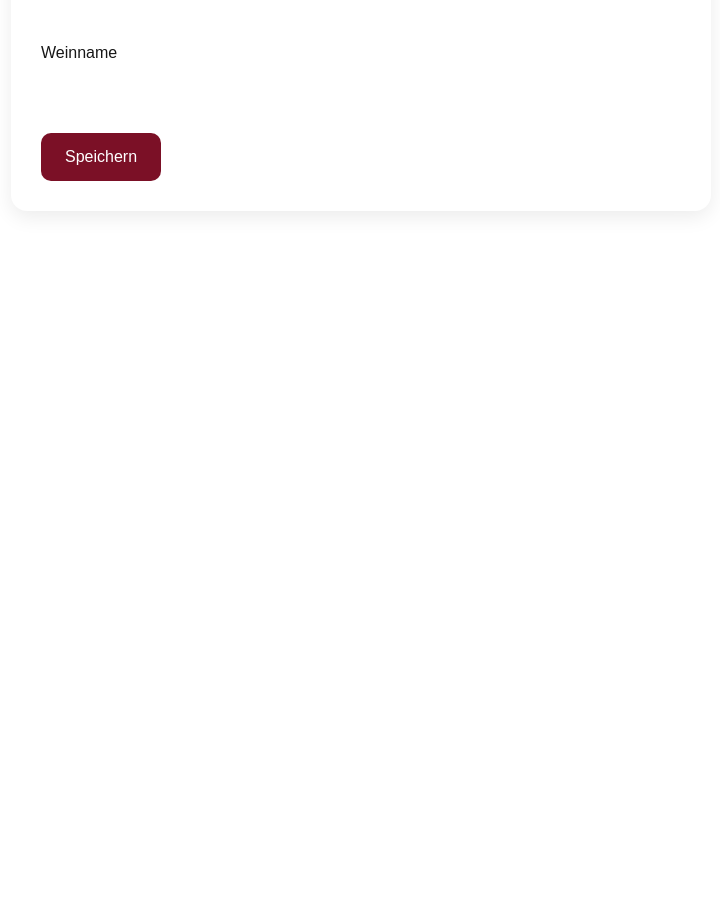
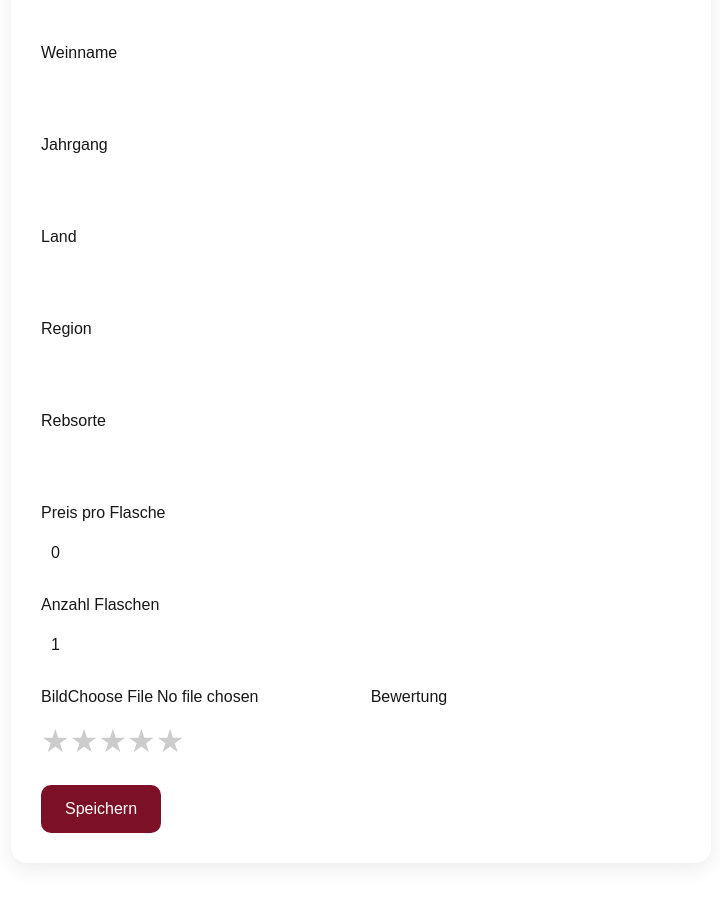
Before and after one commit to maprinz76-ctrl/winecellar-ai, a Next.js app: page /wein-bearbeiten/1 in a window 1280 px wide. Shown: the part 220-1123 px from the top of the page, without its empty margins (279-999 px from the left). Before the commit the page ends 800 px from the top, so only its background shows below. Built offline with nearby package versions, Linux system fonts and the light colour scheme.

Commit message:
Bilder bearbeiten und im Weinkeller anzeigen

```diff
--- a/app/components/WeinKarte.tsx
+++ b/app/components/WeinKarte.tsx
@@ -39,6 +39,22 @@ export default function WeinKarte({
     marginBottom: "20px",
   }}
 >
+  {wein.bild && (
+  <img
+    src={wein.bild}
+    alt={wein.weinname}
+    style={{
+
+  width: "220px",
+  height: "220px",
+  objectFit: "contain",
+  display: "block",
+  margin: "0 auto 20px",
+  borderRadius: "12px",
+  backgroundColor: "#fafafa",
+}}
+  />
+)}
       <h2>{wein.weinname}</h2>
       <p
   style={{
@@ -59,7 +75,7 @@ export default function WeinKarte({
   {[1, 2, 3, 4, 5].map((stern) => (
     <span
       key={stern}
-      onClick={() => bewertungAendern(wein.id, stern)}
+
       style={{
         cursor: "pointer",
         color:
--- a/app/wein-bearbeiten/[id]/page.tsx
+++ b/app/wein-bearbeiten/[id]/page.tsx
@@ -9,6 +9,14 @@ const id = Number(params.id);
 const [wein, setWein] = useState({
   produzent: "",
   weinname: "",
+  jahrgang: "",
+  land: "",
+  region: "",
+  rebsorte: "",
+  preis: 0,
+  anzahl: 1,
+  bewertung: 0,
+  bild: "",
 });
 useEffect(() => {
   const gespeicherteWeine = JSON.parse(
@@ -48,7 +56,7 @@ function speichern() {
     >
       <h1>🍷 Wein bearbeiten</h1>
 
-      <p>Hier bearbeiten wir später den ausgewählten Wein.</p>
+      <p>Passe die gewünschten Angaben an und speichere die Änderungen.</p>
 
       <hr style={{ margin: "25px 0" }} />
 
@@ -87,9 +95,186 @@ function speichern() {
     marginBottom: "18px",
   }}
 />
+<label>Jahrgang</label>
+<input
+  type="number"
+  value={wein.jahrgang}
+  onChange={(e) =>
+    setWein({
+      ...wein,
+      jahrgang: e.target.value,
+    })
+  }
+  style={{
+    width: "100%",
+    padding: "10px",
+    marginTop: "6px",
+    marginBottom: "18px",
+  }}
+/>
+<label>Land</label>
+<input
+  type="text"
+  value={wein.land}
+  onChange={(e) =>
+    setWein({
+      ...wein,
+      land: e.target.value,
+    })
+  }
+  style={{
+    width: "100%",
+    padding: "10px",
+    marginTop: "6px",
+    marginBottom: "18px",
+  }}
+/>
 
-      <button
-      onClick={speichern}
+<label>Region</label>
+<input
+  type="text"
+  value={wein.region}
+  onChange={(e) =>
+    setWein({
+      ...wein,
+      region: e.target.value,
+    })
+  }
+  style={{
+    width: "100%",
+    padding: "10px",
+    marginTop: "6px",
+    marginBottom: "18px",
+  }}
+/>
+<label>Rebsorte</label>
+<input
+  type="text"
+  value={wein.rebsorte}
+  onChange={(e) =>
+    setWein({
+      ...wein,
+      rebsorte: e.target.value,
+    })
+  }
+  style={{
+    width: "100%",
+    padding: "10px",
+    marginTop: "6px",
+    marginBottom: "18px",
+  }}
+/>
+
+<label>Preis pro Flasche</label>
+<input
+  type="number"
+  step="0.05"
+  value={wein.preis}
+  onChange={(e) =>
+    setWein({
+      ...wein,
+      preis: Number(e.target.value),
+    })
+  }
+  style={{
+    width: "100%",
+    padding: "10px",
+    marginTop: "6px",
+    marginBottom: "18px",
+  }}
+/>
+
+<label>Anzahl Flaschen</label>
+<input
+  type="number"
+  min="0"
+  value={wein.anzahl}
+  onChange={(e) =>
+    setWein({
+      ...wein,
+      anzahl: Number(e.target.value),
+    })
+  }
+  style={{
+    width: "100%",
+    padding: "10px",
+    marginTop: "6px",
+    marginBottom: "18px",
+  }}
+/>
+<label>Bild</label>
+
+{wein.bild && (
+  <img
+    src={wein.bild}
+    alt="Wein"
+    style={{
+      width: "220px",
+      borderRadius: "12px",
+      display: "block",
+      marginBottom: "15px",
+    }}
+  />
+)}
+
+<input
+  type="file"
+  accept="image/*"
+  onChange={(e) => {
+    const datei = e.target.files?.[0];
+
+    if (!datei) return;
+
+    const reader = new FileReader();
+
+    reader.onload = () => {
+      setWein({
+        ...wein,
+        bild: reader.result as string,
+      });
+    };
+
+    reader.readAsDataURL(datei);
+  }}
+/>
+
+
+
+<label>Bewertung</label>
+
+<div
+  style={{
+    fontSize: "32px",
+    marginTop: "8px",
+    marginBottom: "20px",
+  }}
+>
+  {[1, 2, 3, 4, 5].map((stern) => (
+    <span
+      key={stern}
+      onClick={() =>
+        setWein({
+          ...wein,
+          bewertung: stern,
+        })
+      }
+      style={{
+        cursor: "pointer",
+        color:
+          stern <= wein.bewertung
+            ? "#d4a017"
+            : "#cccccc",
+      }}
+    >
+      ★
+    </span>
+  ))}
+</div>
+
+<button
+  type="button"
+  onClick={speichern}
+
         style={{
           padding: "12px 24px",
           backgroundColor: "#7b1026",
```
